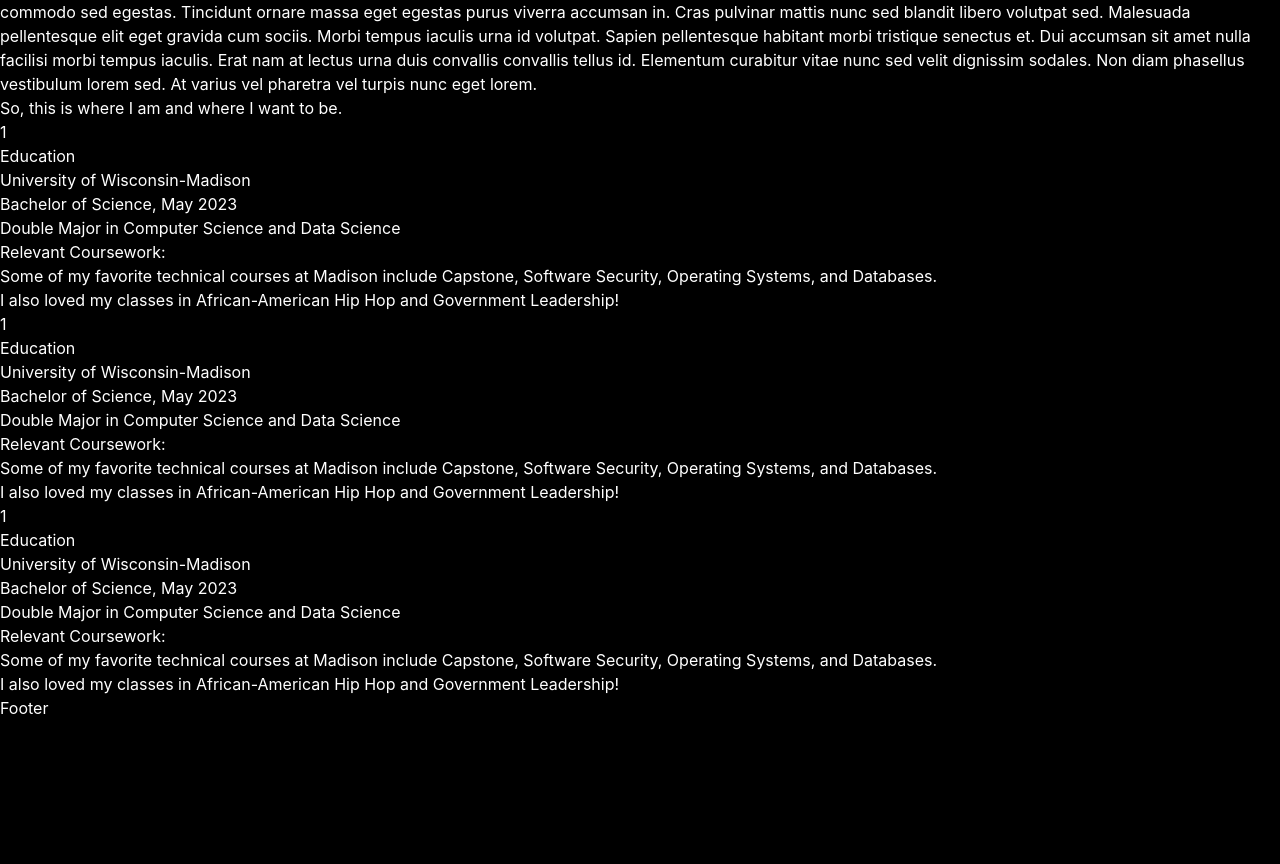
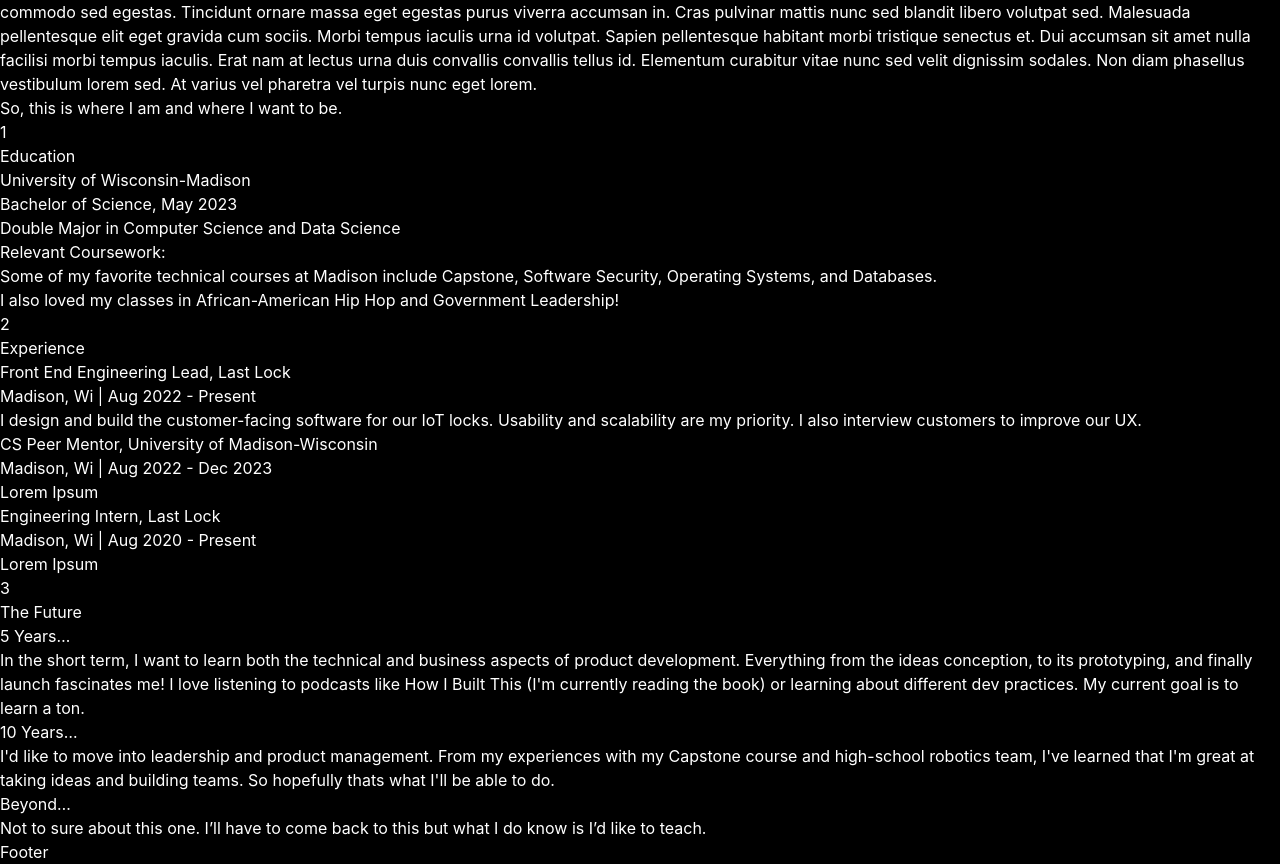
Before and after one commit to AkBo24/Personal-Website, a Next.js app: page / in a window 1280 px wide. Shown: the part 1889-2753 px from the top of the page. Before the commit the page ends 2609 px from the top, so only its background shows below. Built offline with nearby package versions, Linux system fonts and the light colour scheme.

Commit message:
Added Experience and Future cards

```diff
--- a/Components/Journey/Journey.tsx
+++ b/Components/Journey/Journey.tsx
@@ -1,5 +1,7 @@
 import React from 'react';
 import EducationCard from '../JourneyCards/EducationCard/EducationCard';
+import ExperienceCard from '../JourneyCards/Experience Card/ExperienceCard';
+import FutureCard from '../JourneyCards/FutureCard/FutureCard';
 
 const Journey = () => {
     return (
@@ -56,10 +58,10 @@
                 </div>
             </div>
 
-            <div className='flex sm:flex-col lg:flex-row justify-around items-center gap-6 -mt-48 px-10'>
+            <div className='flex sm:flex-col lg:flex-row justify-around items-stretch gap-6 -mt-48 px-10'>
                 <EducationCard />
-                <EducationCard />
-                <EducationCard />
+                <ExperienceCard />
+                <FutureCard />
             </div>
         </>
     );
--- /dev/null
+++ b/Components/JourneyCards/Experience Card/ExperienceCard.tsx
@@ -0,0 +1,49 @@
+import React from 'react';
+
+const ExperienceCard = () => {
+    return (
+        <div className='flex-1 p-8 drop-shadow-card bg-slate-100 rounded-md max-w-md'>
+            <div
+                className='absolute -top-5 left-[50%]
+                            flex justify-center items-center
+                            bg-secondaryGold text-2xl
+                            rounded-full w-12 h-12'>
+                2
+            </div>
+
+            <div className='grid gap-6'>
+                <h3 className='journeyCardTitle text-center'>Experience</h3>
+
+                <div>
+                    <h4 className='bioCardSectionTitle'>
+                        Front End Engineering Lead, Last Lock{' '}
+                    </h4>
+                    <p>Madison, Wi | Aug 2022 - Present</p>
+                    <p>
+                        I design and build the customer-facing software for our IoT locks.
+                        Usability and scalability are my priority. I also interview
+                        customers to improve our UX.
+                    </p>
+                </div>
+
+                <div>
+                    <h4 className='bioCardSectionTitle'>
+                        CS Peer Mentor, University of Madison-Wisconsin{' '}
+                    </h4>
+                    <p>Madison, Wi | Aug 2022 - Dec 2023</p>
+                    <p>Lorem Ipsum</p>
+                </div>
+
+                <div>
+                    <h4 className='bioCardSectionTitle'>
+                        Engineering Intern, Last Lock{' '}
+                    </h4>
+                    <p>Madison, Wi | Aug 2020 - Present</p>
+                    <p>Lorem Ipsum</p>
+                </div>
+            </div>
+        </div>
+    );
+};
+
+export default ExperienceCard;
--- /dev/null
+++ b/Components/JourneyCards/FutureCard/FutureCard.tsx
@@ -0,0 +1,51 @@
+import React from 'react';
+
+const FutureCard = () => {
+    return (
+        <div className='flex-1 p-8 drop-shadow-card bg-slate-100 rounded-md max-w-md'>
+            <div
+                className='absolute -top-5 -right-5
+                            flex justify-center items-center
+                            bg-secondaryGold text-2xl
+                            rounded-full w-12 h-12'>
+                3
+            </div>
+
+            <div className='grid gap-6'>
+                <h3 className='journeyCardTitle'>The Future</h3>
+
+                <div>
+                    <h4 className='bioCardSectionTitle'>5 Years…</h4>
+                    <p>
+                        In the short term, I want to learn both the technical and business
+                        aspects of product development. Everything from the ideas
+                        conception, to its prototyping, and finally launch fascinates me!
+                        I love listening to podcasts like How I Built This (I&apos;m
+                        currently reading the book) or learning about different dev
+                        practices. My current goal is to learn a ton.
+                    </p>
+                </div>
+
+                <div>
+                    <h4 className='bioCardSectionTitle'>10 Years…</h4>
+                    <p>
+                        I&apos;d like to move into leadership and product management. From
+                        my experiences with my Capstone course and high-school robotics
+                        team, I&apos;ve learned that I&apos;m great at taking ideas and
+                        building teams. So hopefully thats what I&apos;ll be able to do.
+                    </p>
+                </div>
+
+                <div>
+                    <h4 className='bioCardSectionTitle'>Beyond…</h4>
+                    <p>
+                        Not to sure about this one. I’ll have to come back to this but
+                        what I do know is I’d like to teach.
+                    </p>
+                </div>
+            </div>
+        </div>
+    );
+};
+
+export default FutureCard;
```
